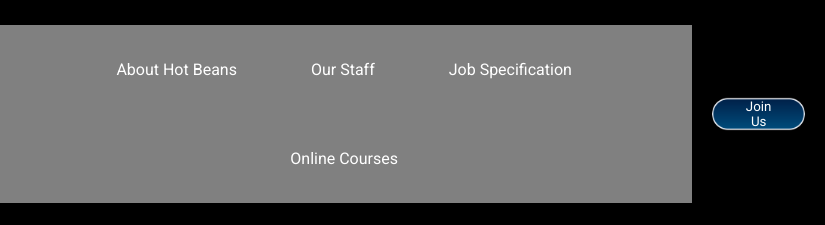
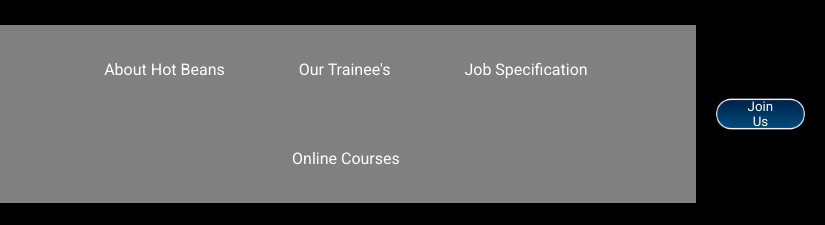
Before and after one commit to Guardian180/Guardian180.github.io, a plain HTML site: page specification.html in a window 1280 px wide. Shown: the top 225 px of the page, 455-1280 px from the left. Drawn offline with Linux system fonts and the light colour scheme.

Commit message:
Update specification.html

```diff
--- a/specification.html
+++ b/specification.html
@@ -17,7 +17,7 @@
        <nav class="navbar">
               <ul>
                   <li><a href="index.html">About Hot Beans</a></li>
-                  <li><a href="staff.html">Our Staff</a></li>
+                  <li><a href="staff.html">Our Trainee's</a></li>
                   <li><a href="specification.html">Job Specification</a></li>
                   <li><a href="courses.html">Online Courses</a></li>
               </ul>
```
